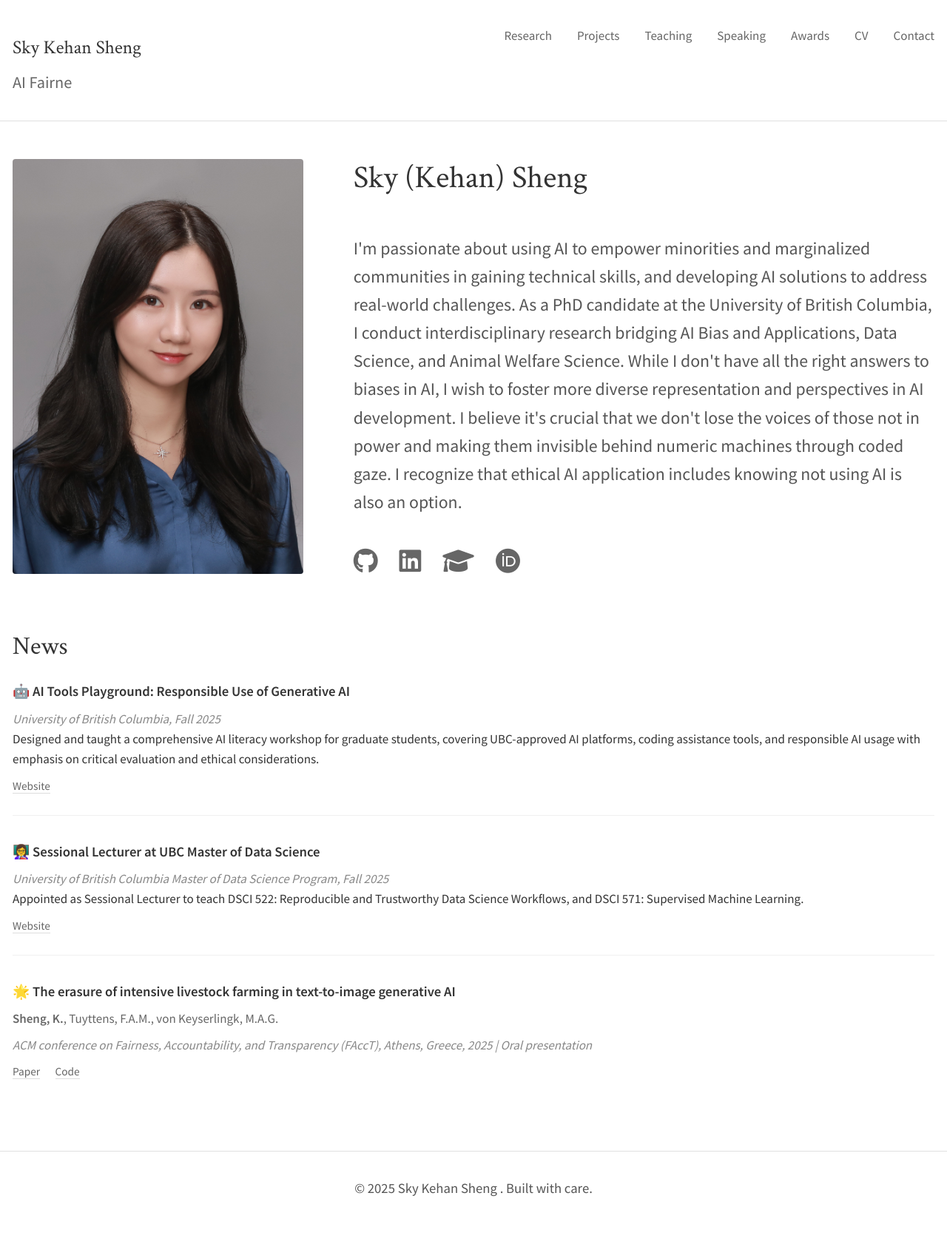
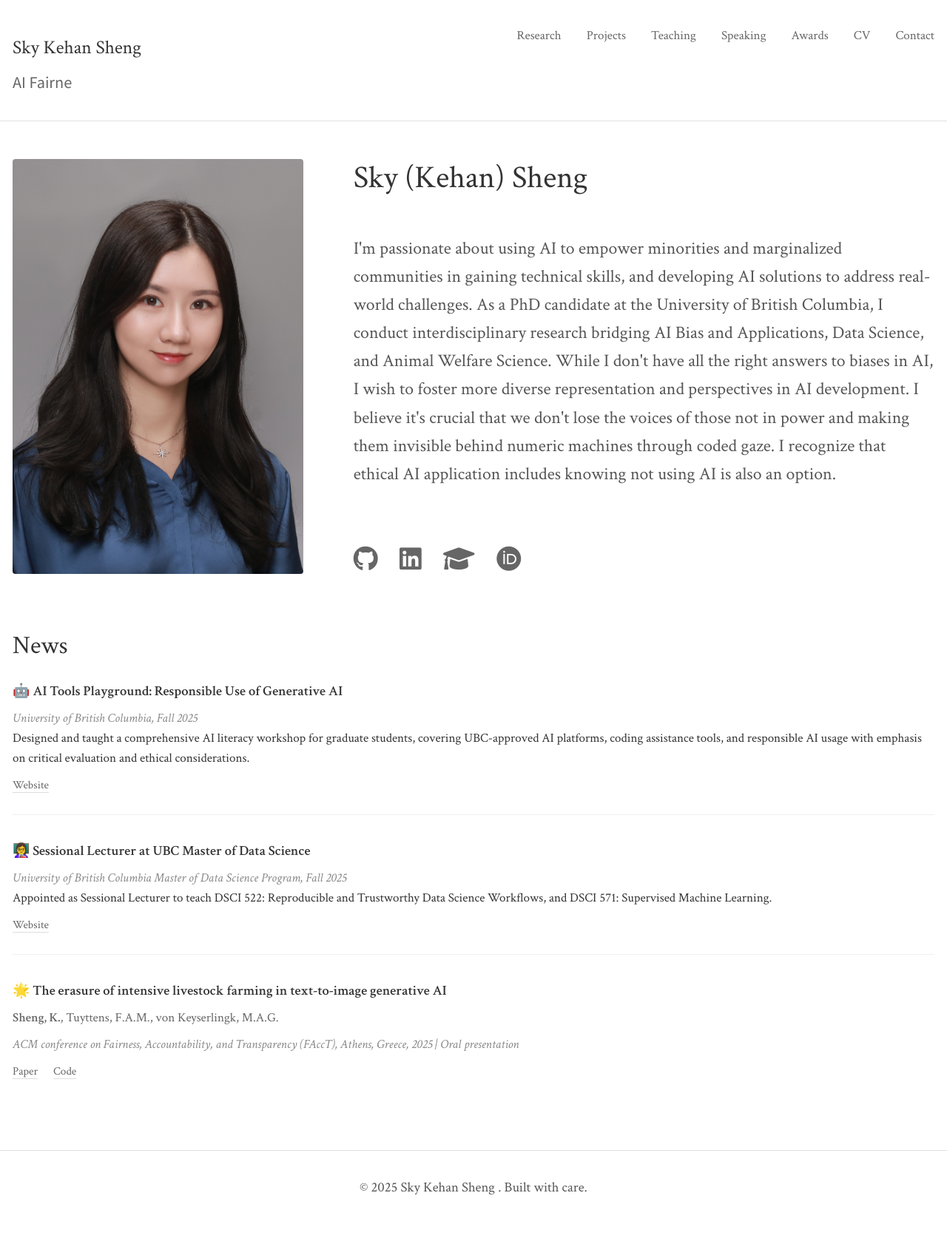
Before and after one commit to skysheng7/skysheng7.github.io, a Jekyll site: the page built from index.html, in a window 1280 px wide. Shown: the whole page at 74% size. Built offline with Jekyll 4.4.1, drawn with Linux system fonts in a browser that asks for light colours.

Commit message:
try update

```diff
--- a/assets/css/main.css
+++ b/assets/css/main.css
@@ -11,7 +11,7 @@
 }
 
 body {
-    font-family: 'Source Sans Pro', -apple-system, BlinkMacSystemFont, 'Segoe UI', Roboto, sans-serif;
+    font-family: 'Crimson Text', serif, Georgia;
     font-weight: 400;
     color: #333;
     background-color: #fff;
@@ -21,7 +21,7 @@
 
 /* Typography */
 h1, h2, h3, h4, h5, h6 {
-    font-family: 'Crimson Text', Georgia, serif;
+    font-family: 'Crimson Text', serif, Georgia;
     font-weight: 400;
     line-height: 1.2;
     margin-bottom: 1rem;
@@ -548,7 +548,7 @@
     font-size: 1.31rem;
     font-weight: 400;
     color: #666;
-    font-family: 'Source Sans Pro', -apple-system, BlinkMacSystemFont, 'Segoe UI', Roboto, sans-serif;
+    font-family: 'Source Sans Pro', sans-serif, -apple-system, BlinkMacSystemFont, 'Segoe UI', Roboto;
     display: inline-block;
 }
 
```
